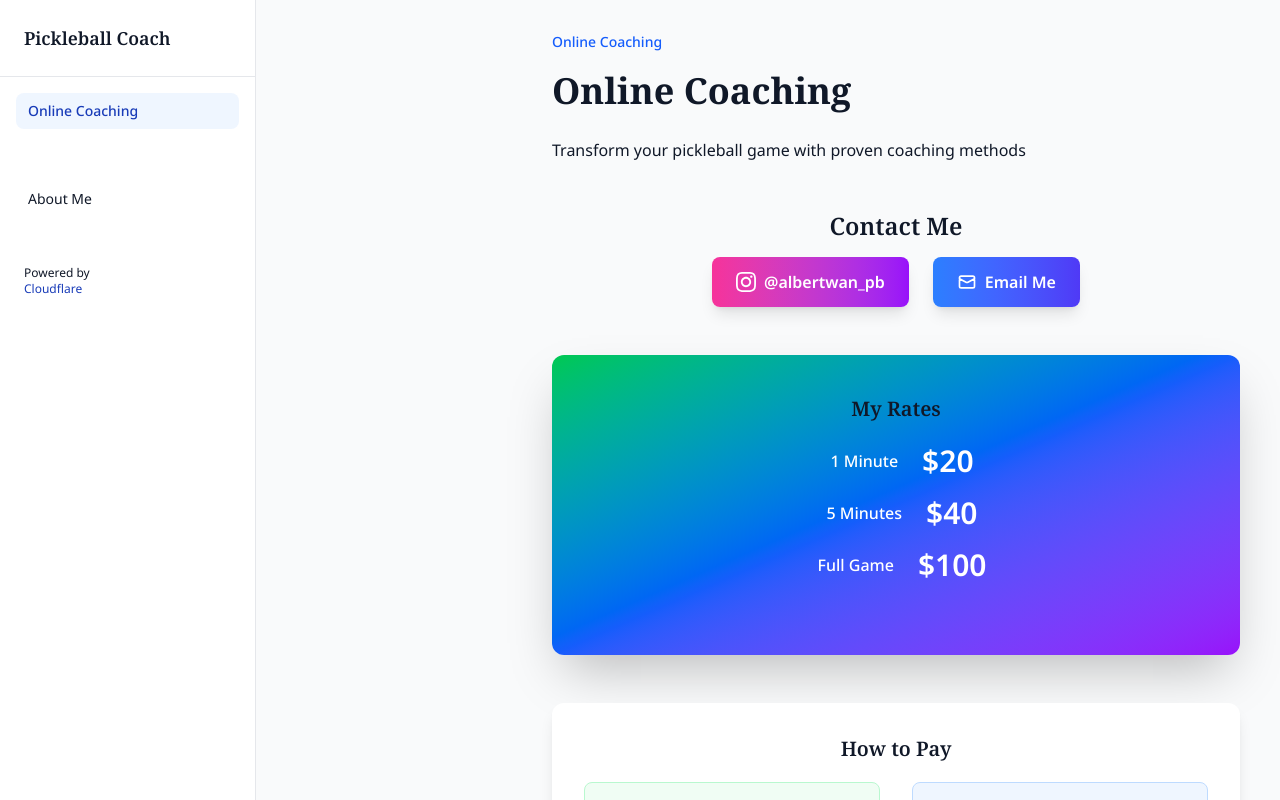
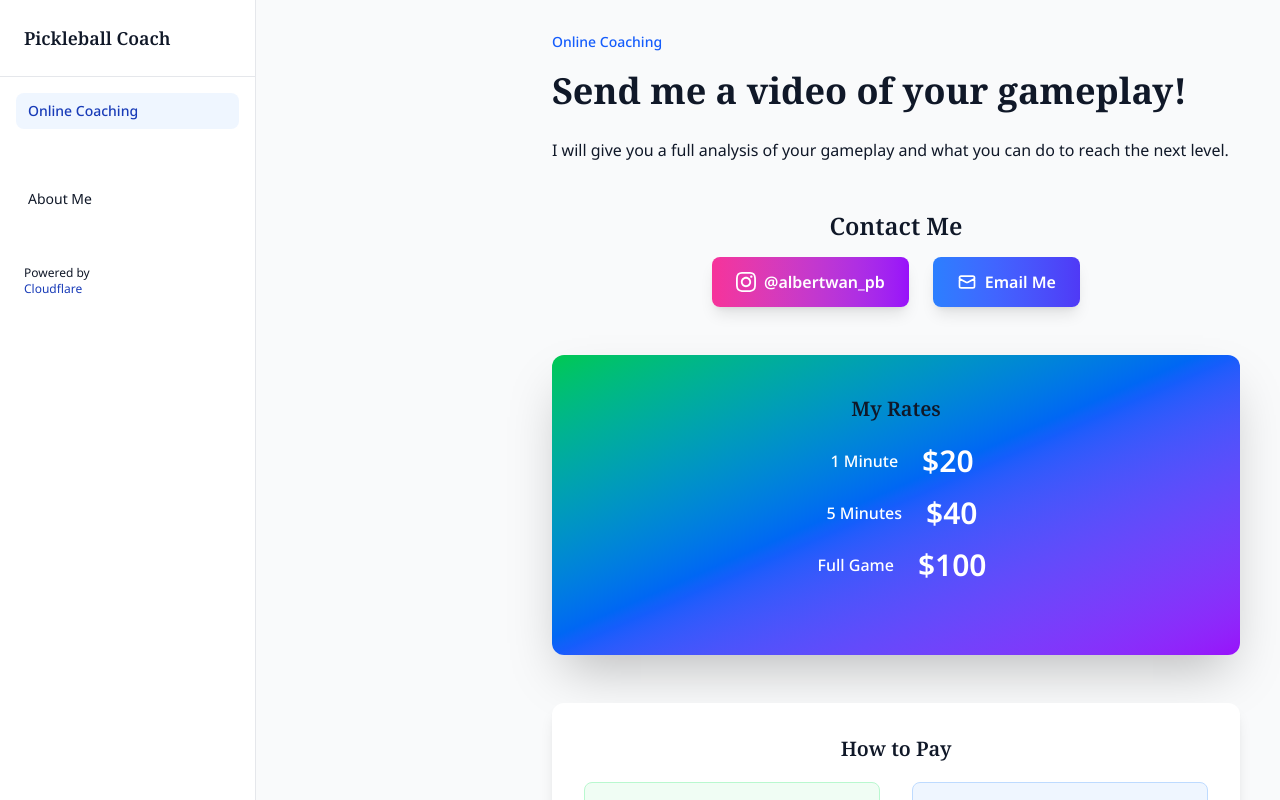
Before and after one commit to bertw2002/react-postgres-fullstack-template, a React (Vite) app: page /section/coaching in a window 1280 px wide. Shown: the top 800 px of the page. Built offline with nearby package versions, Linux system fonts and the light colour scheme; a web font is replaced by a local one.

Commit message:
Update App.jsx

```diff
--- a/src/App.jsx
+++ b/src/App.jsx
@@ -96,10 +96,10 @@ function App() {
         />
 
         <div className="page-header">
-          <h1>{activeSection === "coaching" ? "Online Coaching" : "About Me"}</h1>
+          <h1>{activeSection === "coaching" ? "Send me a video of your gameplay!" : "About Me"}</h1>
           <p className="text-gray-900">
             {activeSection === "coaching"
-              ? "Transform your pickleball game with proven coaching methods"
+              ? "I will give you a full analysis of your gameplay and what you can do to reach the next level."
               : "Learn more about your pickleball coach and my journey"}
           </p>
         </div>
```
